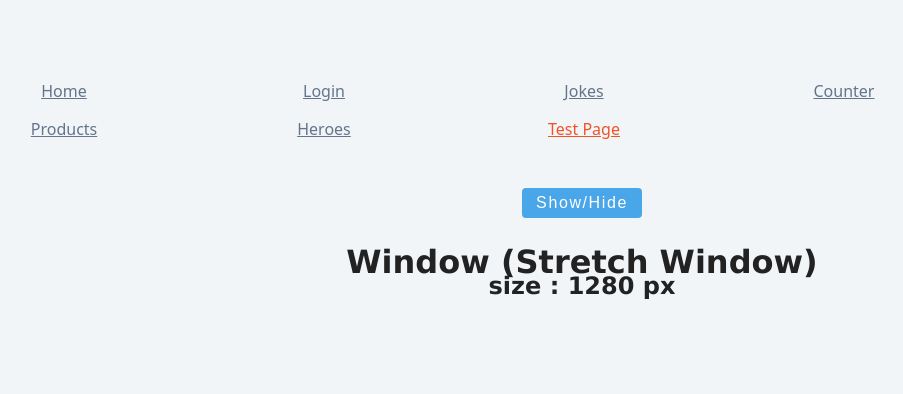
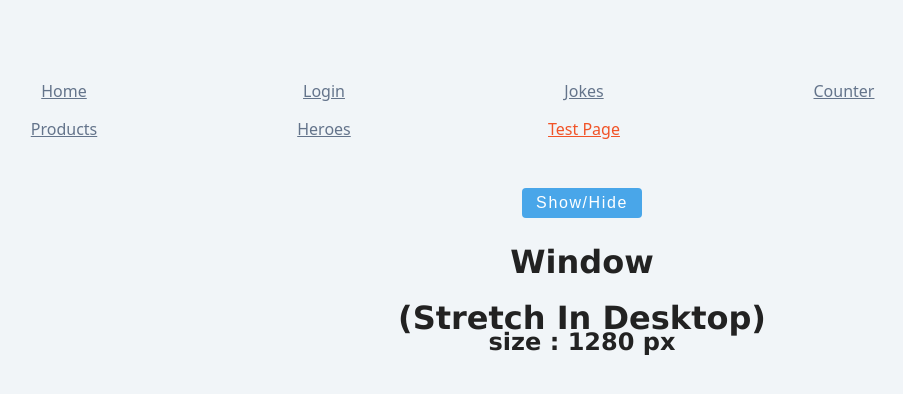
Before and after one commit to keexzus/project, a React (Create React App) app: page /testpage in a window 1280 px wide. Both pictures are taken after a click on the button "Show/Hide". Shown: the top 394 px of the page, without its empty margins (58-961 px from the left). Built offline with nearby package versions, Linux system fonts and the light colour scheme.

Commit message:
freaking media screen

```diff
--- a/src/pages/TestPage.js
+++ b/src/pages/TestPage.js
@@ -32,7 +32,8 @@ const Item = () => {
 
   return (
     <div style={{ marginTop: '2rem' }}  >
-      <h1>Window (stretch window)</h1>
+      <h1>Window</h1>
+      <h1>(stretch in desktop)</h1>
       <h2>size : {size} px</h2>
     </div>
 
```
